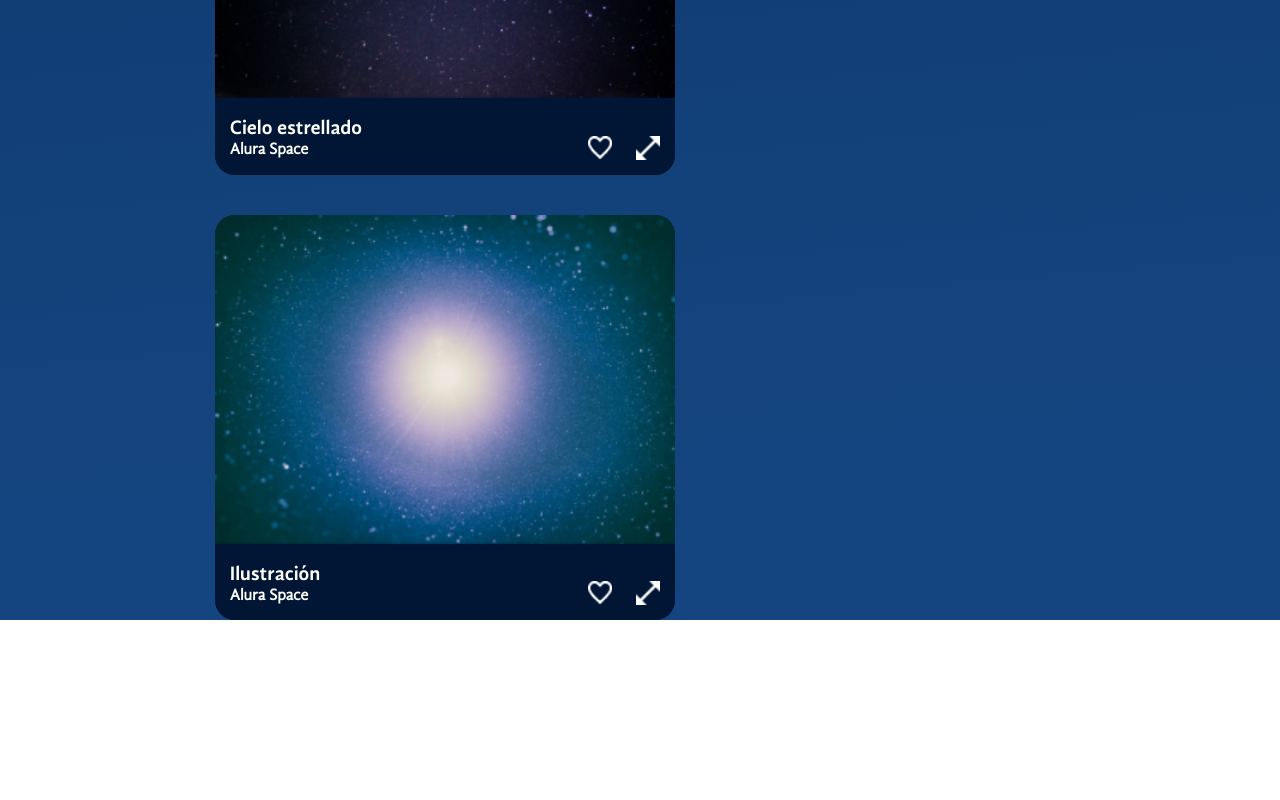
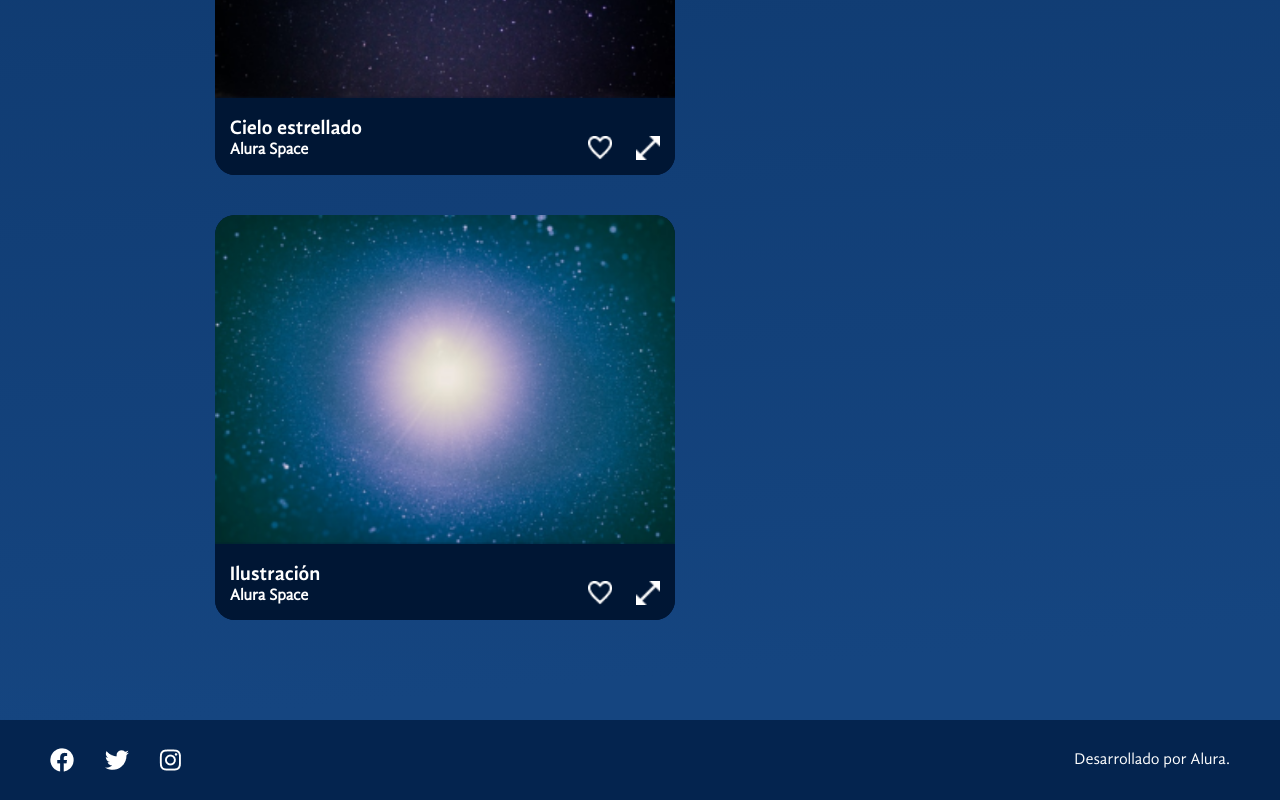
Before and after one commit to DiegoMoctezuma/Space-App, a React (Vite) app: page / in a window 1280 px wide. Shown: the part 4533-5333 px from the top of the page. Before the commit the page ends 5153 px from the top, so only its background shows below. Built offline with nearby package versions, Linux system fonts and the light colour scheme.

Commit message:
Estilos Footer

```diff
--- a/src/App.jsx
+++ b/src/App.jsx
@@ -10,6 +10,7 @@ import Banner from "./components/Banner";
 import banner from "./assets/banner.png";
 import Galeria from "./components/Galeria";
 import ModalZoom from "./components/ModalZoom";
+import Footer from "./components/Footer";
 
 // Estilos
 const FondoGradiente = styled.div`
@@ -22,6 +23,7 @@ const AppContainer = styled.div`
   width: 1440px;
   max-width: 100%;
   margin: 0 auto;
+  padding-bottom: 100px;
 `;
 
 const MainContainer = styled.main`
@@ -85,6 +87,7 @@ const App = () => {
 
         </AppContainer>
         <ModalZoom imagen={fotoSeleccionada} close={setFotoSeleccionada} like={Like} />
+        <Footer />
       </FondoGradiente>
     </>
   )
--- /dev/null
+++ b/src/components/Footer/index.jsx
@@ -0,0 +1,47 @@
+import styled from "styled-components";
+
+const FooterEstilizado = styled.footer`
+    background: #04244F;
+    color: #FFFFFF;
+    height: 80px;
+    padding: 0 50px;
+
+    display: flex;
+    justify-content: space-between;
+    align-items: center;
+
+    p{
+        font-size: 16px;
+        margin: 0;
+    }
+`;
+
+const RedesSociales = styled.div`
+    display: flex;
+    align-items: center;
+    gap: 30px;
+
+    img{
+        cursor: pointer;
+        transition: 0.4s;
+
+        &:hover{
+            transform: scale(1.1);
+        }
+    }
+`;
+
+const Footer = () => {
+    return (
+        <FooterEstilizado>
+            <RedesSociales>
+                <img src="iconos/facebook.png" alt="Icono de facebook"/>
+                <img src="iconos/twitter.png" alt="Icono de twitter"/>
+                <img src="iconos/instagram.png" alt="Icono de instagram"/>
+            </RedesSociales>
+            <p>Desarrollado por Alura.</p>
+        </FooterEstilizado>
+    );
+}
+
+export default Footer;
```
